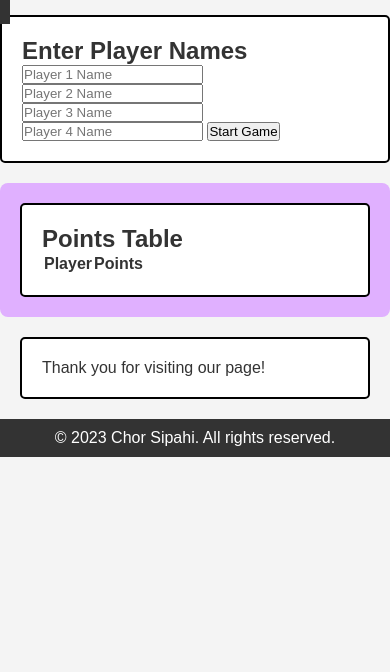
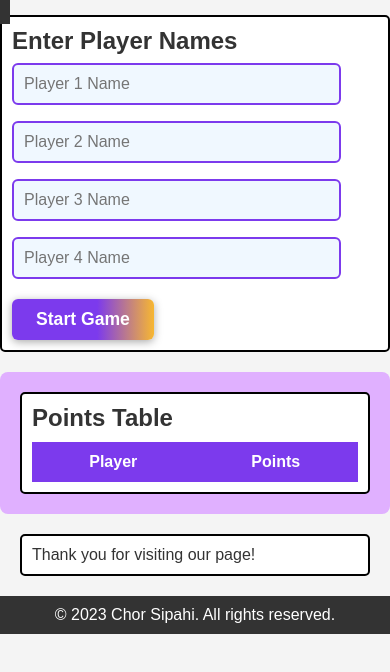
Before and after one commit to kartik-sharma007/RAJA-Mantri-Chor-Sipahi-Game, a plain HTML site: page index.html in a window 390 px wide. Shown: the part 94-766 px from the top of the page. Drawn offline with Linux system fonts and the light colour scheme.

Commit message:
Add styles for player form inputs, buttons, and table layout; enhance responsiveness

```diff
--- a/style.css
+++ b/style.css
@@ -148,3 +148,97 @@ footer {
     font-size: 1.1em;
     margin: 8px 0;
 }
+
+/* Style for input boxes in player form */
+#player-form input[type="text"] {
+    width: 45%;
+    padding: 10px;
+    margin: 8px 2%;
+    border: 2px solid #7c3aed;
+    border-radius: 6px;
+    font-size: 1em;
+    background: #f0f8ff;
+    transition: border-color 0.3s;
+}
+
+#player-form input[type="text"]:focus {
+    border-color: #ff6b6b;
+    outline: none;
+}
+
+/* Style for Start Game and Next Round buttons */
+#player-form button,
+#next-round-btn,
+.guess-btn {
+    padding: 10px 24px;
+    margin: 12px 8px 0 0;
+    background: linear-gradient(90deg, #7c3aed 60%, #f7b731 100%);
+    color: #fff;
+    border: none;
+    border-radius: 6px;
+    font-size: 1.1em;
+    font-weight: bold;
+    cursor: pointer;
+    box-shadow: 0 2px 8px #aaa;
+    transition: background 0.3s, transform 0.2s;
+}
+
+#player-form button:hover,
+#next-round-btn:hover,
+.guess-btn:hover {
+    background: linear-gradient(90deg, #ff6b6b 60%, #7c3aed 100%);
+    transform: scale(1.05);
+}
+
+/* Style for guess buttons */
+.guess-btn {
+    display: inline-block;
+    margin: 16px 12px 0 12px;
+    min-width: 120px;
+}
+
+/* Style for table */
+.points-table-section table {
+    width: 100%;
+    border-collapse: collapse;
+    margin-top: 10px;
+    background: #fff;
+}
+
+.points-table-section th,
+.points-table-section td {
+    border: 1px solid #7c3aed;
+    padding: 10px;
+    text-align: center;
+    font-size: 1em;
+}
+
+.points-table-section th {
+    background: #7c3aed;
+    color: #fff;
+    font-weight: bold;
+}
+
+.points-table-section td {
+    background: #f0f8ff;
+}
+
+/* Responsive adjustments */
+@media (max-width: 600px) {
+    .container {
+        padding: 10px;
+    }
+    .cards-row {
+        flex-direction: column;
+        gap: 10px;
+    }
+    .card {
+        width: 90vw;
+        height: 100px;
+        font-size: 1em;
+    }
+    #player-form input[type="text"] {
+        width: 90%;
+        margin: 8px 0;
+    }
+}
```
